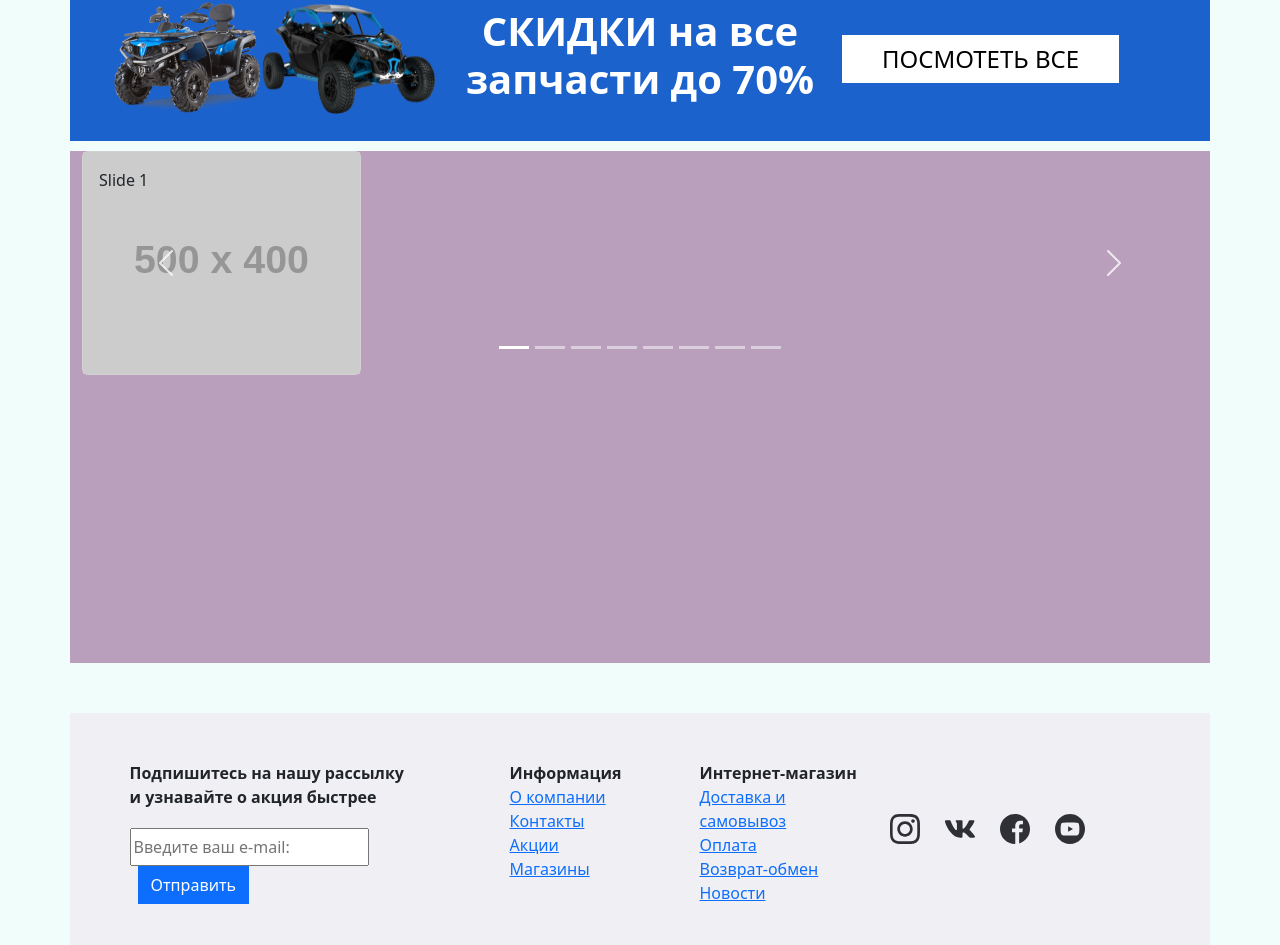
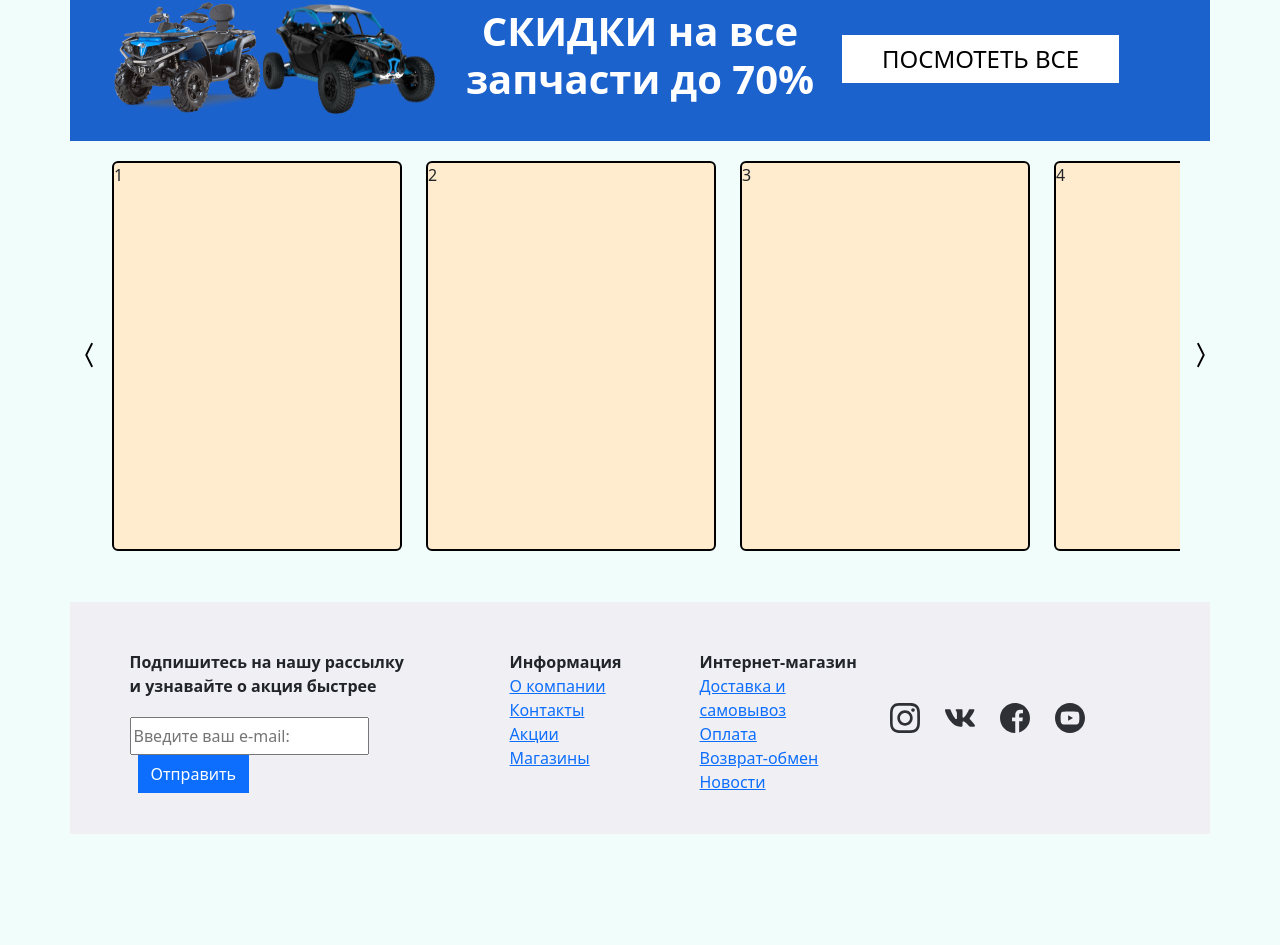
Before and after one commit to V-Ivanich/online_store, a React (Create React App) app: page / in a window 1280 px wide. Shown: the part 1720-2665 px from the top of the page. After the commit the page ends 2554 px from the top, so only its background shows below. Built offline with nearby package versions, Linux system fonts and the light colour scheme.

Commit message:
new my slider

```diff
--- a/package.json
+++ b/package.json
@@ -7,6 +7,7 @@
         "@testing-library/react": "^13.4.0",
         "@testing-library/user-event": "^13.5.0",
         "bootstrap": "^5.2.3",
+        "bootstrap-icons": "^1.10.3",
         "react": "^18.2.0",
         "react-bootstrap": "^2.7.0",
         "react-dom": "^18.2.0",
--- a/src/component/pages_1/whatTheyBuy/index.jsx
+++ b/src/component/pages_1/whatTheyBuy/index.jsx
@@ -1,114 +1,52 @@
 import React from "react";
-import { Container, Carousel, CarouselItem } from "react-bootstrap";
+import { Container } from "react-bootstrap";
 import styles from "./what_buy.module.scss";
 
 export const WhatBay = () => {
     return (
-        <>
-            <Container className={styles.body_what}>
-                <Carousel className="carousel" role="listbox">
-                    <CarouselItem className="carousel-item">
-                        <div className="col-md-3">
-                            <div className="card">
-                                <div className="card-img">
-                                    <img
-                                        src="//via.placeholder.com/500x400/31f?text=1"
-                                        className="img-fluid"
+        <Container className="p-0 mt-3">
+            <div className={styles.conteiner}>
+                <div className={styles.prev_btn}>
+                    <button className="btn rounded-pill p-1">
+                        <svg
+                            xmlns="http://www.w3.org/2000/svg"
+                            className="bi bi-chevron-compact-left"
+                            viewBox="0 0 16 16"
+                        >
+                            <path
+                                fillRule="evenodd"
+                                d="M9.224 1.553a.5.5 0 0 1 .223.67L6.56 8l2.888 5.776a.5.5 0 1 1-.894.448l-3-6a.5.5 0 0 1 0-.448l3-6a.5.5 0 0 1 .67-.223z"
                             />
+                        </svg>
+                    </button>
                 </div>
-                                <div className="card-img-overlay">Slide 1</div>
+                <div className={styles.wrapper}>
+                    <div className={styles.slide_set}>
+                        <div className={styles.slide_1}>1</div>
+                        <div className={styles.slide_2}>2</div>
+                        <div className={styles.slide_3}>3</div>
+                        <div className={styles.slide_4}>4</div>
+                        <div className={styles.slide_5}>5</div>
+                        <div className={styles.slide_6}>6</div>
+                        <div className={styles.slide_7}>7</div>
+                        <div className={styles.slide_8}>8</div>
                     </div>
                 </div>
-                    </CarouselItem>
-                    <CarouselItem className="carousel-item">
-                        <div className="col-md-3">
-                            <div className="card">
-                                <div className="card-img">
-                                    <img
-                                        src="//via.placeholder.com/500x400/e66?text=2"
-                                        className="img-fluid"
+                <div className={styles.next_btn}>
+                    <button className="btn rounded-pill p-1">
+                        <svg
+                            xmlns="http://www.w3.org/2000/svg"
+                            className="bi bi-chevron-compact-right"
+                            viewBox="0 0 16 16"
+                        >
+                            <path
+                                fillRule="evenodd"
+                                d="M6.776 1.553a.5.5 0 0 1 .671.223l3 6a.5.5 0 0 1 0 .448l-3 6a.5.5 0 1 1-.894-.448L9.44 8 6.553 2.224a.5.5 0 0 1 .223-.671z"
                             />
-                                </div>
-                                <div className="card-img-overlay">Slide 2</div>
+                        </svg>
+                    </button>
                 </div>
             </div>
-                    </CarouselItem>
-                    <CarouselItem>
-                        <div className="col-md-3">
-                            <div className="card">
-                                <div className="card-img">
-                                    <img
-                                        src="//via.placeholder.com/500x400/7d2?text=3"
-                                        className="img-fluid"
-                                    />
-                                </div>
-                                <div className="card-img-overlay">Slide 3</div>
-                            </div>
-                        </div>
-                    </CarouselItem>
-                    <CarouselItem className="carousel-item">
-                        <div className="col-md-3">
-                            <div className="card">
-                                <div className="card-img">
-                                    <img
-                                        src="//via.placeholder.com/500x400?text=4"
-                                        className="img-fluid"
-                                    />
-                                </div>
-                                <div className="card-img-overlay">Slide 4</div>
-                            </div>
-                        </div>
-                    </CarouselItem>
-                    <CarouselItem className="carousel-item">
-                        <div className="col-md-3">
-                            <div className="card">
-                                <div className="card-img">
-                                    <img
-                                        src="//via.placeholder.com/500x400/aba?text=5"
-                                        className="img-fluid"
-                                    />
-                                </div>
-                                <div className="card-img-overlay">Slide 5</div>
-                            </div>
-                        </div>
-                    </CarouselItem>
-                    <CarouselItem className="carousel-item">
-                        <div className="col-md-3">
-                            <div className="card">
-                                <div className="card-img">
-                                    <img
-                                        src="//via.placeholder.com/500x400/fc0?text=6"
-                                        className="img-fluid"
-                                    />
-                                </div>
-                                <div className="card-img-overlay">Slide 6</div>
-                            </div>
-                        </div>
-                    </CarouselItem>
-                    <a
-                        className="carousel-control-prev bg-transparent w-aut"
-                        href="#recipeCarousel"
-                        role="button"
-                        data-bs-slide="prev"
-                    >
-                        <span
-                            className="carousel-control-prev-icon"
-                            aria-hidden="true"
-                        ></span>
-                    </a>
-                    <a
-                        className="carousel-control-next bg-transparent w-aut"
-                        href="#recipeCarousel"
-                        role="button"
-                        data-bs-slide="next"
-                    >
-                        <span
-                            className="carousel-control-next-icon"
-                            aria-hidden="true"
-                        ></span>
-                    </a>
-                </Carousel>
         </Container>
-        </>
     );
 };
--- a/src/component/pages_1/whatTheyBuy/what_buy.module.scss
+++ b/src/component/pages_1/whatTheyBuy/what_buy.module.scss
@@ -1,5 +1,49 @@
-.body_what {
-    margin-top: 10px;
-    background-color: rgb(185, 159, 187);
-    height: 512px;
+.conteiner {
+  width: 100%;
+  display: flex;
 }
+
+.wrapper {
+  height: 395px;
+  width: 95%;
+  overflow: hidden;
+  position: relative;
+  margin: 0 auto;
+}
+
+.slide_set {
+  display: flex;
+  position: absolute;
+  left: 0px;
+  top: 0px;
+}
+
+.slide_1,
+.slide_2,
+.slide_3,
+.slide_4,
+.slide_5,
+.slide_6,
+.slide_7,
+.slide_8 {
+  height: 390px;
+  width: 290px;
+  margin: 4px 12px;
+  border: 2px solid black;
+  border-radius: 6px;
+  background-color: blanchedalmond;
+}
+
+.next_btn,
+.prev_btn {
+  display: flex;
+  flex-wrap: wrap;
+  width: 30px;
+  align-items: center;
+}
+
+svg {
+  fill: #000;
+  height: 30px;
+  width: 30px;
+}
```
Also changed, not shown: 1 other file (tests, documents, lock files or other folders). Lines whose indentation alone changed are shown as unchanged.
